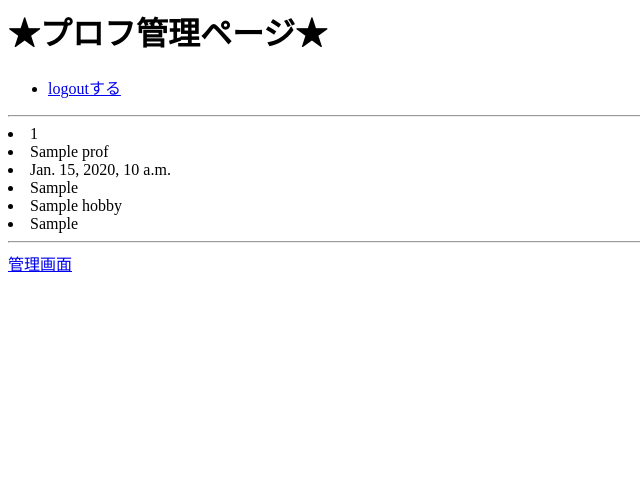
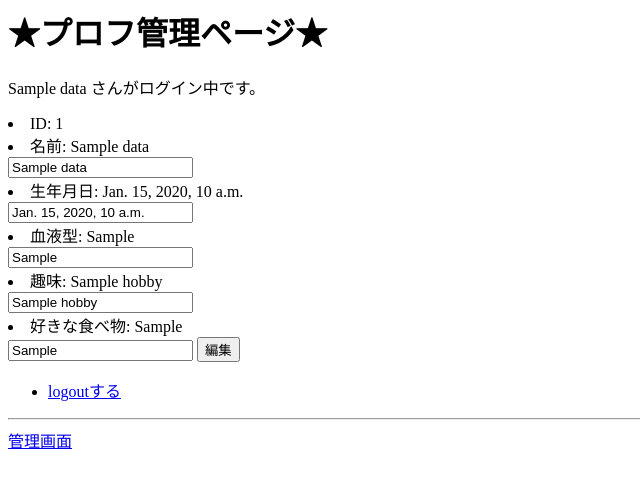
Before and after one commit to eri-akiyama/inu, a Django app: template templates/prof/index.html in a window 1280 px wide. Shown: the top 488 px of the page, without its empty margins (0-640 px from the left). Run offline with Django 3.2, Linux system fonts and the light colour scheme; the template is opened without the code that fills it: most values are stand-ins (such as "Sample title", 1, 10 or a date in 2020).

Commit message:
20120403まで
フォーム上にログインユーザの情報を表示するところまで。
現在はその情報を登録するところで、エラー中。

```diff
--- a/accounts/urls.py
+++ b/accounts/urls.py
@@ -12,5 +12,7 @@ urlpatterns = patterns('',
 
     #
     # account : http://127.0.0.1:8000/account/
+    ( 'newac/$', ('inu2.accounts.views.newac') ),
     ( '$', ('inu2.top.views.index') ),
+
 )
--- a/settings.py
+++ b/settings.py
@@ -123,6 +123,7 @@ INSTALLED_APPS = (
     'inu2',
     'inu2.accounts',
     'inu2.prof',
+
 )
 
 # A sample logging configuration. The only tangible logging
--- a/templates/accounts/login.html
+++ b/templates/accounts/login.html
@@ -16,7 +16,7 @@
     </form>
 
 </div>
-
+<button>新規登録ページへ</button>
 <br/>
 <hr>
 <a href="/index/"> インデックス画面へ </a>
--- a/templates/prof/index.html
+++ b/templates/prof/index.html
@@ -1,20 +1,39 @@
 <h1>★プロフ管理ページ★</h1>
-<!-- コンテンツ -->
-{% if latest_prof_list %}
+
+<p>{{ data_all.name }} さんがログイン中です。</p>
+{% if data_all %}
+
+<form action="" method="post">
+    <!-- コンテンツ -->
+    <!--{% if use_data == user_id%}-->
+    <li>ID: {{data_all.id}}</li>
+
+    <li>名前: {{data_all.name}}</li>
+    <input value="{{data_all.name}}" type="text" name="name" />
+
+    <li>生年月日: {{data_all.birthday}}</li>
+    <input value="{{data_all.birthday}}" type="text" name="birthday" />
+
+    <li>血液型: {{data_all.blood_type}}</li>
+    <input value="{{data_all.blood_type}}" type="text" name="blood_type" />
+
+    <li>趣味: {{data_all.hobby}}</li>
+    <input value="{{data_all.hobby}}" type="text" name="hobby" />
+
+    <li>好きな食べ物: {{data_all.favorite_food}}</li>
+    <input value="{{data_all.favorite_food}}" type="text" name="favorite_food" />
+
+    <input name="comment" value="編集" type="submit" />
+</form>
+
+{% endif %}
 
 <ul>
     <li><a href="/accounts/logout/"> logoutする </a></li>
 </ul>
 
-<hr/>
-    {% for prof_data in latest_prof_list %}
-        <li>{{prof_data.id}}</li>
-        <li>{{prof_data.name}}</li>
-        <li>{{prof_data.birthday}}</li>
-        <li>{{prof_data.blood_type}}</li>
-        <li>{{prof_data.hobby}}</li>
-        <li>{{prof_data.favorite_food}}</li>
-    {% endfor %}
+
+
 {% else %}
     <p>データがありません。</p>
 {% endif %}
--- a/top/views.py
+++ b/top/views.py
@@ -16,7 +16,7 @@ from django.shortcuts import render_to_response
 def index(request):
     b = request.user.is_anonymous()
     print b
-    return render_to_response('top/index.html', {"request":request})
+    return render_to_response('index/index.html', {"request":request})
 
 #------------------------------------------------
 # @breaf : 各トップページへ遷移
```
Also changed, not shown: accounts/forms.py (added, +23 -0 lines), accounts/views.py (+29 -17 lines), prof/models.py (+19 -2 lines), prof/views.py (+42 -4 lines), templates/accounts/account.html (added, +25 -0 lines), templates/top/index.html (deleted, +0 -19 lines).
